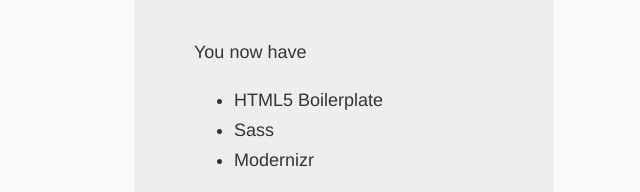
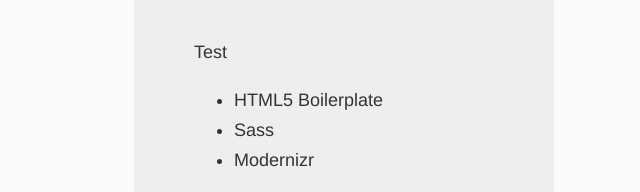
Before and after one commit to zakaryaa/elma-pro, a website: page app/index.html in a window 1280 px wide. Shown: the part 273-465 px from the top of the page, 296-936 px from the left. Drawn offline with nearby package versions, Linux system fonts and the light colour scheme; files that its build step writes are made by us from their sources.

Commit message:
test commit

```diff
--- a/app/index.html
+++ b/app/index.html
@@ -22,7 +22,7 @@
     <![endif]-->
   <div class="hero-unit">
     <h1>Elmadeal pro</h1>
-    <p>You now have</p>
+    <p>Test</p>
     <ul>
       <li>HTML5 Boilerplate</li>
       <li>Sass</li>
```
